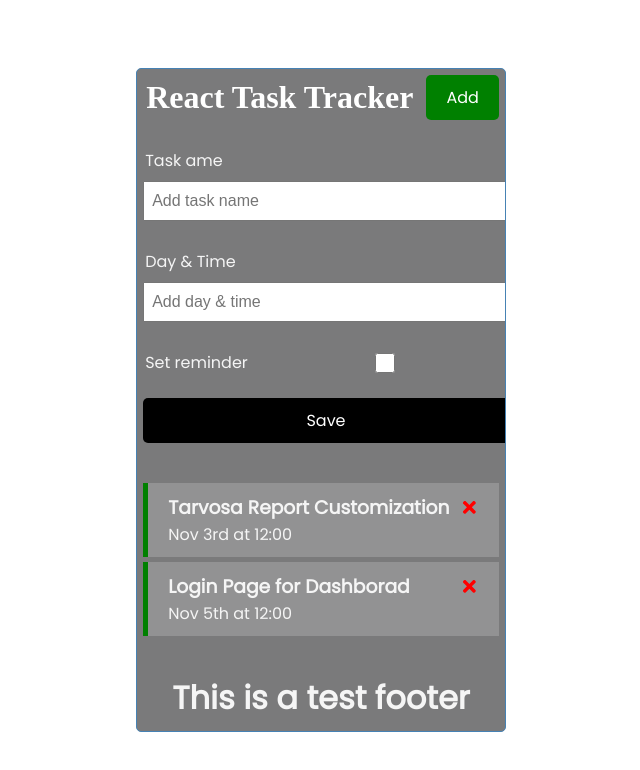
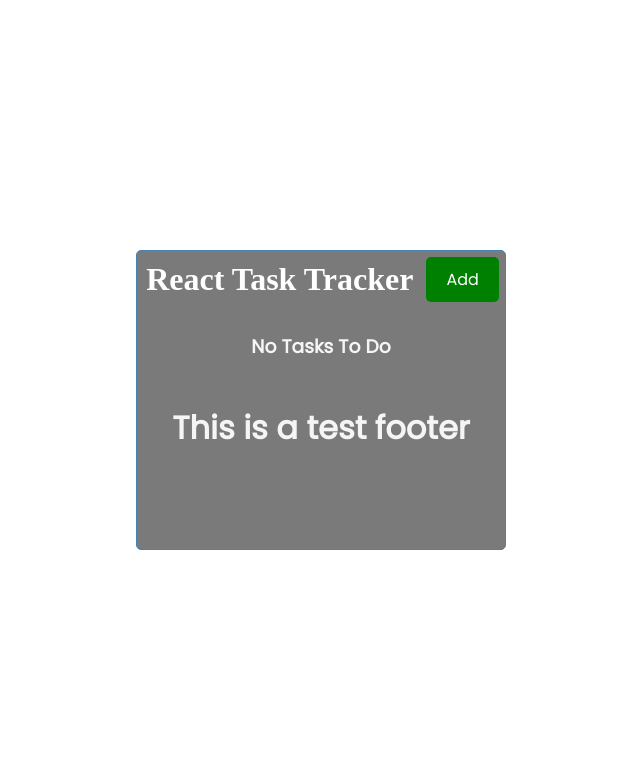
Before and after one commit to ibrahimrahimi/tackt-tracker-react, a React (Create React App) app in the folder tack-tracker/: page / in a window 1280 px wide. Shown: the top 770 px of the page, without its empty margins (319-959 px from the left). Built offline with nearby package versions, Linux system fonts and the light colour scheme; data requests are answered from the project's data file.

Commit message:
Add open and close form upon click on a button.

```diff
--- /dev/null
+++ b/tack-tracker/db.json
@@ -0,0 +1,16 @@
+{
+  "tasks": [
+    {
+      "id": 1,
+      "text": "Tarvosa Report Customization",
+      "day": "Nov 3rd at 12:00",
+      "reminder": true
+    },
+    {
+      "id": 2,
+      "text": "Tarvosa Customization",
+      "day": "Nov 6rd at 15:00",
+      "reminder": true
+    }
+  ]
+}
--- a/tack-tracker/package.json
+++ b/tack-tracker/package.json
@@ -6,6 +6,7 @@
     "@testing-library/jest-dom": "^5.16.5",
     "@testing-library/react": "^13.4.0",
     "@testing-library/user-event": "^13.5.0",
+    "json-server": "^0.17.1",
     "npm-watch": "^0.11.0",
     "react": "^18.2.0",
     "react-dom": "^18.2.0",
@@ -16,7 +17,8 @@
     "start": "react-scripts start",
     "build": "react-scripts build",
     "test": "react-scripts test",
-    "eject": "react-scripts eject"
+    "eject": "react-scripts eject",
+    "server": "json-server --watch db.json --port 5000"
   },
   "eslintConfig": {
     "extends": [
--- a/tack-tracker/src/App.js
+++ b/tack-tracker/src/App.js
@@ -1,24 +1,24 @@
-import { useState } from 'react'
+import { useState, useEffect } from 'react'
 import Header from "./components/Header";
 import Footer from "./components/Footer";
 import Tasks from "./components/Tasks";
 import AddTask from './components/AddTask';
 
 function App() {
-  const [tasks, setTasks] = useState([
-    {
-      id: 1,
-      text: 'Tarvosa Report Customization',
-      day: 'Nov 3rd at 12:00',
-        reminder: true,
-    },
-    {
-        id: 2,
-        text: 'Login Page for Dashborad',
-        day: 'Nov 5th at 12:00',
-        reminder: true,
+  const [showAddTask, setShowAddTask] = useState(false)
+  const [tasks, setTasks] = useState([]);
+
+  // Fetch Tasks
+  useEffect(() => {
+    const fetchTasks = async() => {
+      const res = await fetch('http://localhost:5000/tasks')
+      const data = await res.json()
+
+      console.log(data)
     }
-  ]);
+
+    fetchTasks()
+  }, [])
 
   // Add Task
   const addTask = (task) => {
@@ -43,8 +43,12 @@
 
   return (
     <div className="container">
-      <Header title={'React Task Tracker'}/>
-      <AddTask onAdd={addTask}/>
+      <Header
+        title={'React Task Tracker'}
+        onAdd={() => setShowAddTask(!showAddTask)}
+        showAdd={showAddTask}
+      />
+      {showAddTask && <AddTask  onAdd={addTask}/>}
       {tasks.length > 0 ?
         <Tasks
         tasks={tasks}
--- a/tack-tracker/src/components/Header.js
+++ b/tack-tracker/src/components/Header.js
@@ -2,15 +2,14 @@
 import Button from './Button'
 import React from 'react'
 
-const Header = ({title}) => {
-    const onClick = () => {
-        console.log('Click');
-    }
-
+const Header = ({title, onAdd, showAdd }) => {
     return (
         <header className='header'>
             <h1 className='logo'>{title}</h1>
-            <Button color='green' text="Add" onClick={onClick}/>
+            <Button
+            color={showAdd ? 'red' : 'green'}
+            text={showAdd ? 'Close' : 'Add'}
+            onClick={onAdd}/>
         </header>
     )
 }
```
Also changed, not shown: 1 other file (tests, documents, lock files or other folders).
